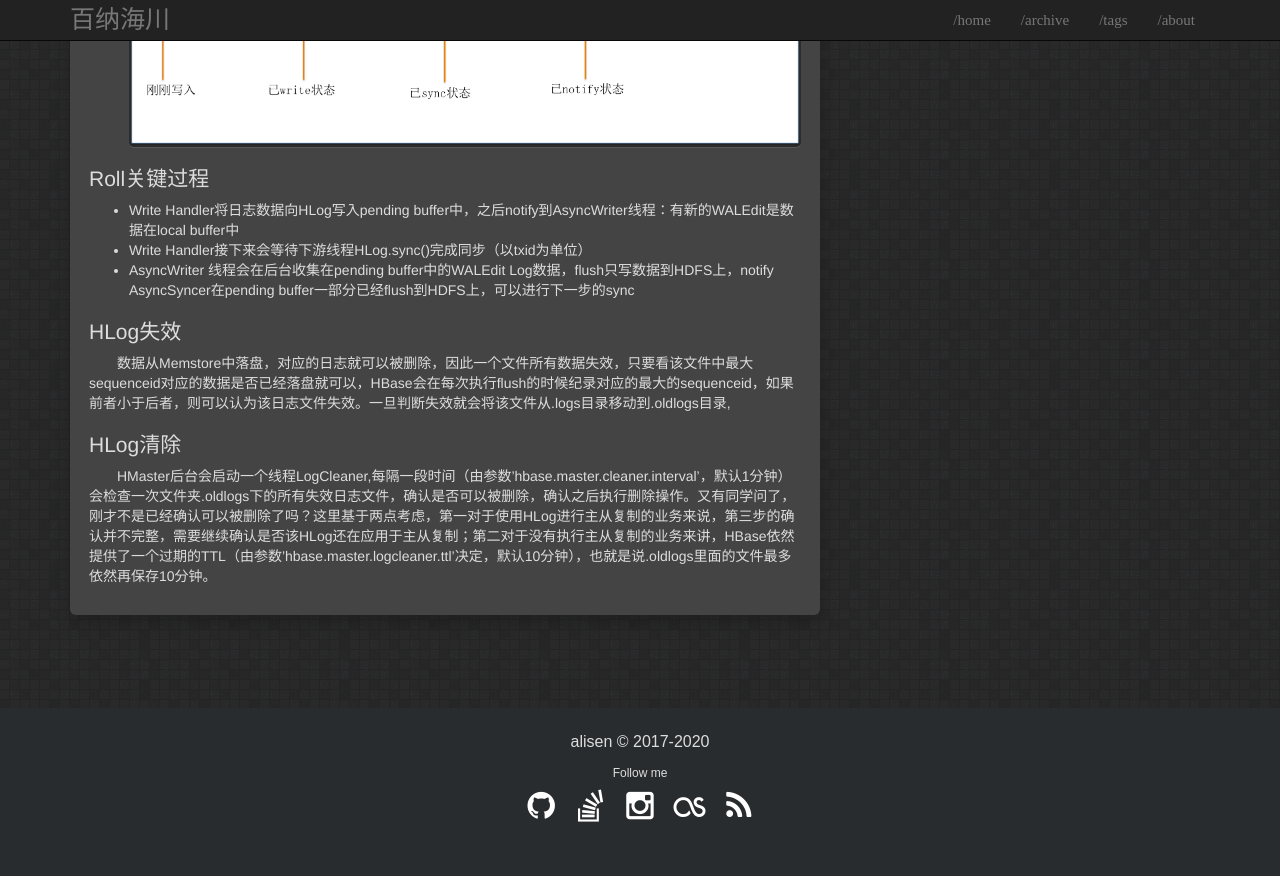
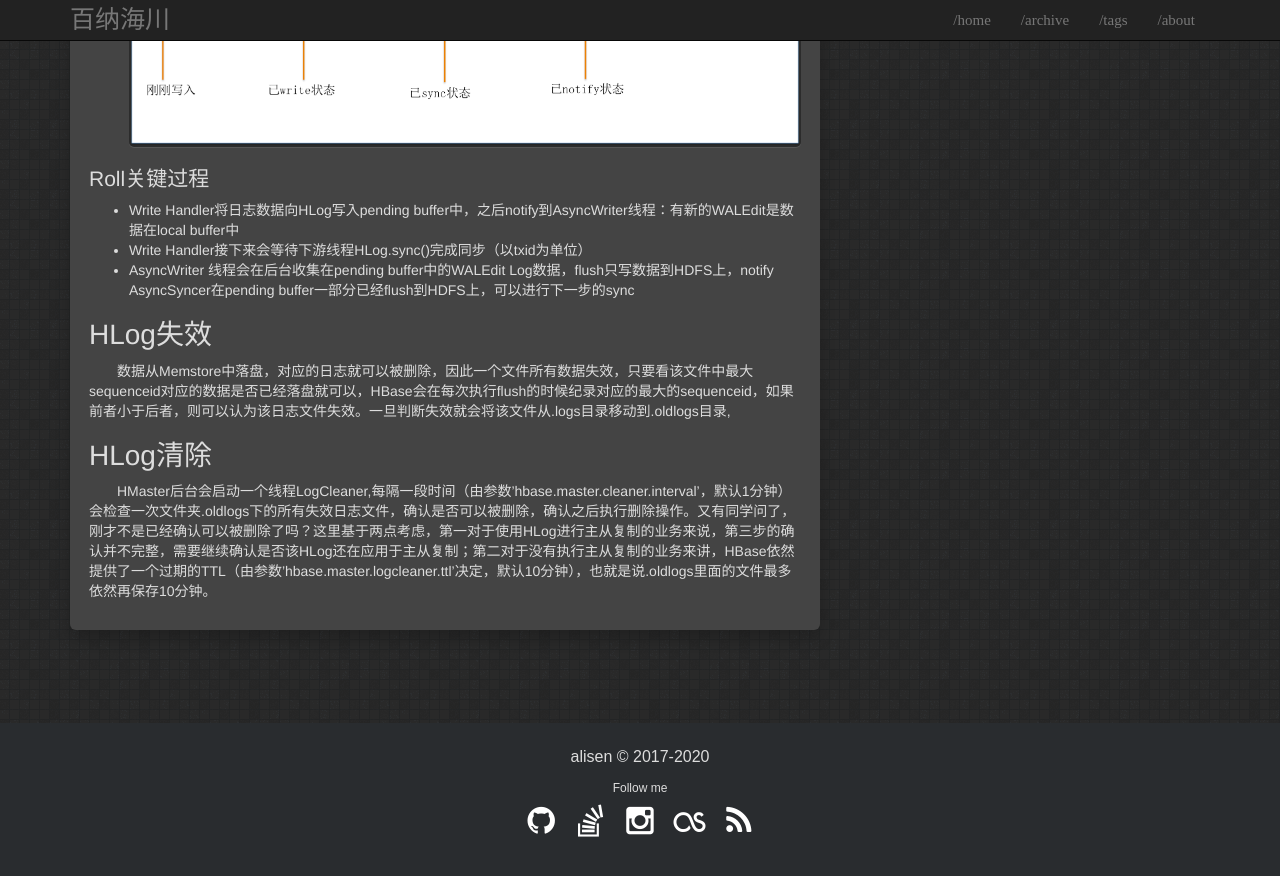
Before and after one commit to igithu/summary, a Jekyll site: the page built from _posts/2018-05-05-hbase-hlog.md, in a window 1280 px wide and 900 px high, scrolled down 1551 px. Shown: the top 876 px of the window. Built offline with Jekyll 4.4.1, drawn with Linux system fonts in a browser that asks for light colours.

```diff
--- a/_posts/2018-05-05-hbase-hlog.md
+++ b/_posts/2018-05-05-hbase-hlog.md
@@ -44,9 +44,9 @@ tags: hbase
 * Write Handler接下来会等待下游线程HLog.sync()完成同步（以txid为单位）
 * AsyncWriter 线程会在后台收集在pending buffer中的WALEdit Log数据，flush只写数据到HDFS上，notify AsyncSyncer在pending buffer一部分已经flush到HDFS上，可以进行下一步的sync
 
-## HLog失效
+# HLog失效
 &emsp;&emsp;数据从Memstore中落盘，对应的日志就可以被删除，因此一个文件所有数据失效，只要看该文件中最大sequenceid对应的数据是否已经落盘就可以，HBase会在每次执行flush的时候纪录对应的最大的sequenceid，如果前者小于后者，则可以认为该日志文件失效。一旦判断失效就会将该文件从.logs目录移动到.oldlogs目录,
 
 
-## HLog清除
+# HLog清除
 &emsp;&emsp;HMaster后台会启动一个线程LogCleaner,每隔一段时间（由参数’hbase.master.cleaner.interval’，默认1分钟）会检查一次文件夹.oldlogs下的所有失效日志文件，确认是否可以被删除，确认之后执行删除操作。又有同学问了，刚才不是已经确认可以被删除了吗？这里基于两点考虑，第一对于使用HLog进行主从复制的业务来说，第三步的确认并不完整，需要继续确认是否该HLog还在应用于主从复制；第二对于没有执行主从复制的业务来讲，HBase依然提供了一个过期的TTL（由参数’hbase.master.logcleaner.ttl’决定，默认10分钟），也就是说.oldlogs里面的文件最多依然再保存10分钟。
```
